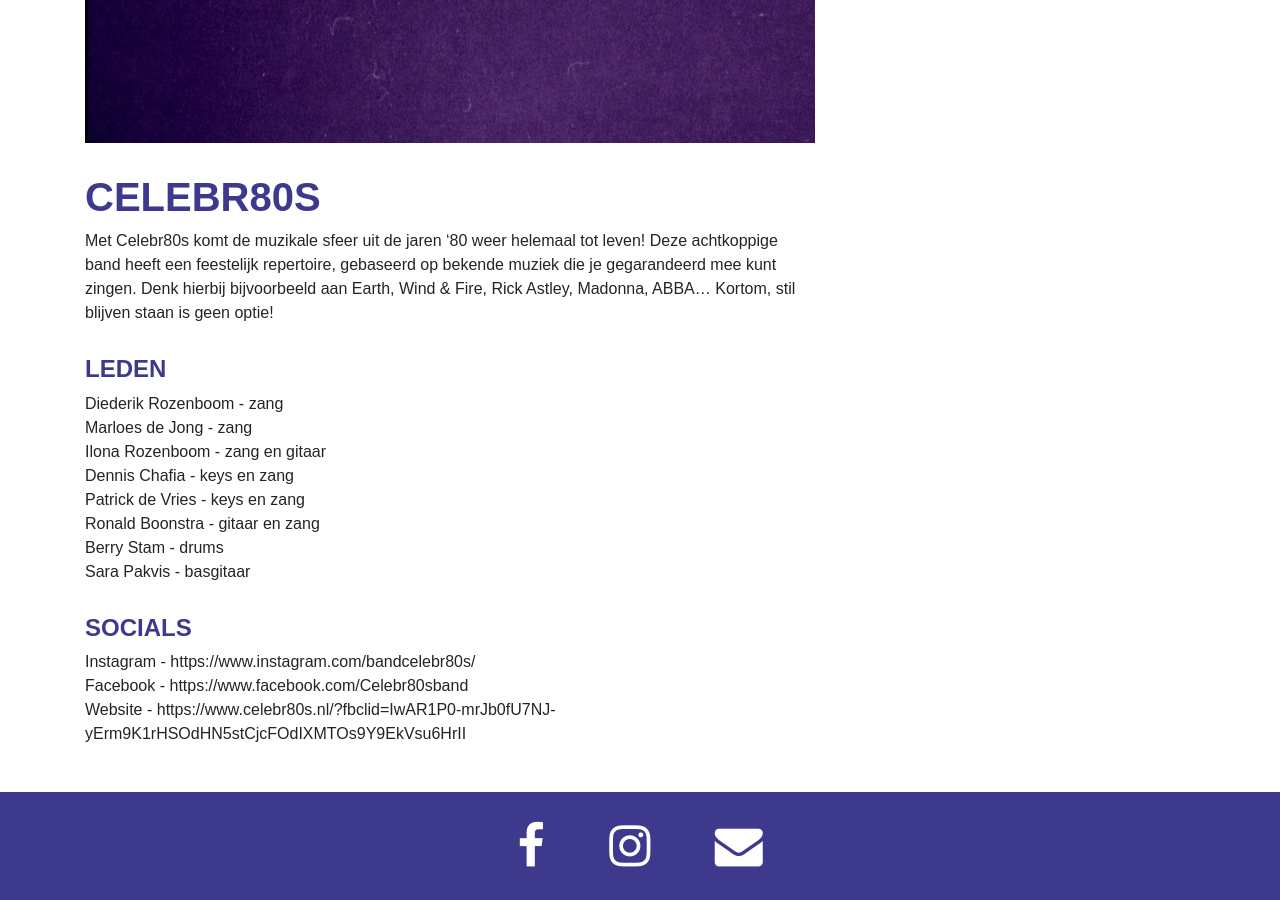
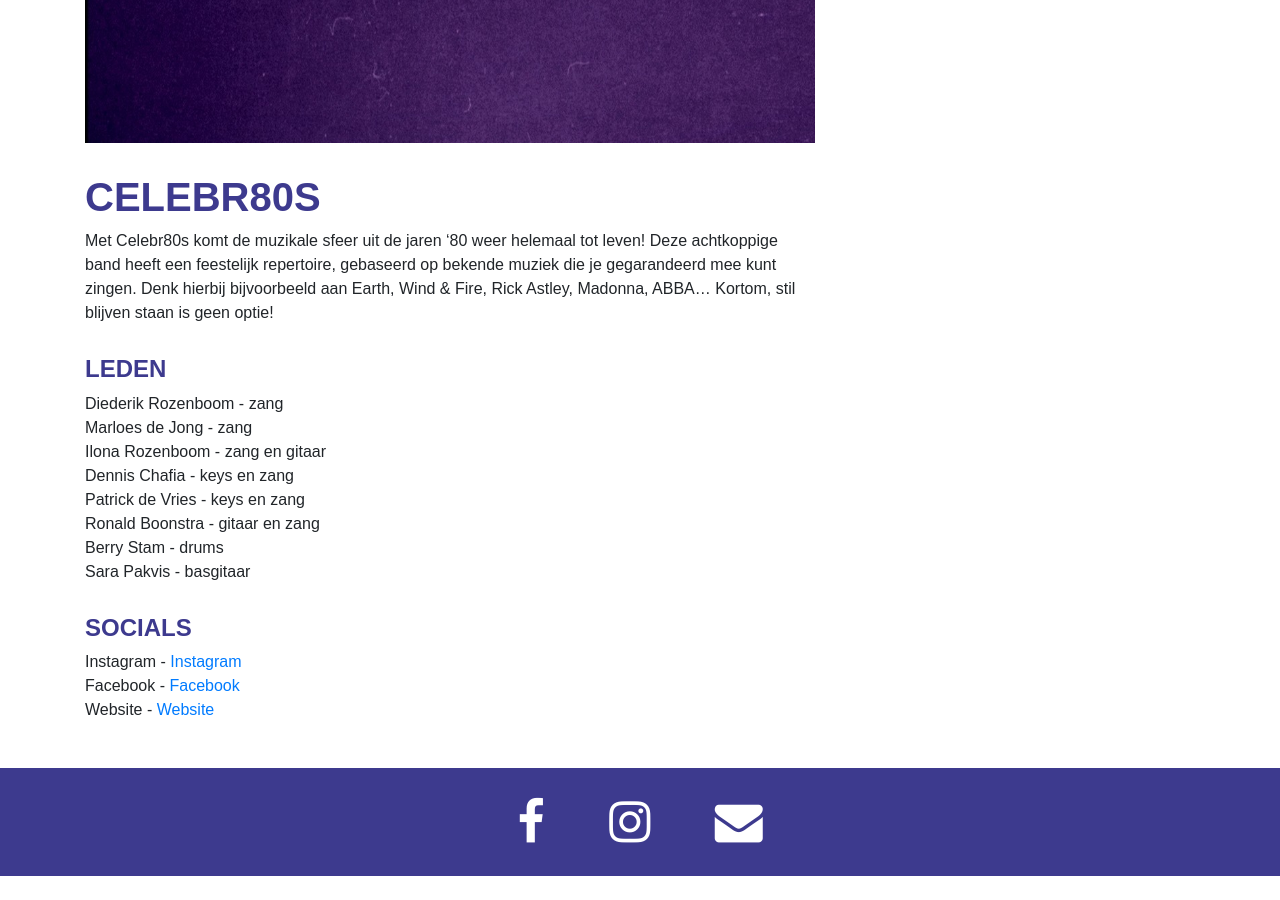
Before and after one commit to sneeuwpop-festival/sneeuwpop.nl, a Jekyll site: the page built from celebr80s.md, in a window 1280 px wide and 900 px high, scrolled down 1528 px. Built offline with Jekyll 4.4.1, drawn with Linux system fonts in a browser that asks for light colours; after the commit the page ends 2404 px from its top, so only the background shows below that.

Commit message:
Update celebr80s.md

```diff
--- a/celebr80s.md
+++ b/celebr80s.md
@@ -22,11 +22,11 @@
 
 socials:
   - name: Instagram
-    role: https://www.instagram.com/bandcelebr80s/
+    role: <a href="https://www.instagram.com/bandcelebr80s/">Instagram</a>
   - name: Facebook
-    role: https://www.facebook.com/Celebr80sband
+    role: <a href="https://www.facebook.com/Celebr80sband">Facebook</a>
   - name: Website
-    role: https://www.celebr80s.nl/?fbclid=IwAR1P0-mrJb0fU7NJ-yErm9K1rHSOdHN5stCjcFOdIXMTOs9Y9EkVsu6HrII
+    role: <a href="https://www.celebr80s.nl/?fbclid=IwAR1P0-mrJb0fU7NJ-yErm9K1rHSOdHN5stCjcFOdIXMTOs9Y9EkVsu6HrII">Website</a>
 
 
 ---
```
